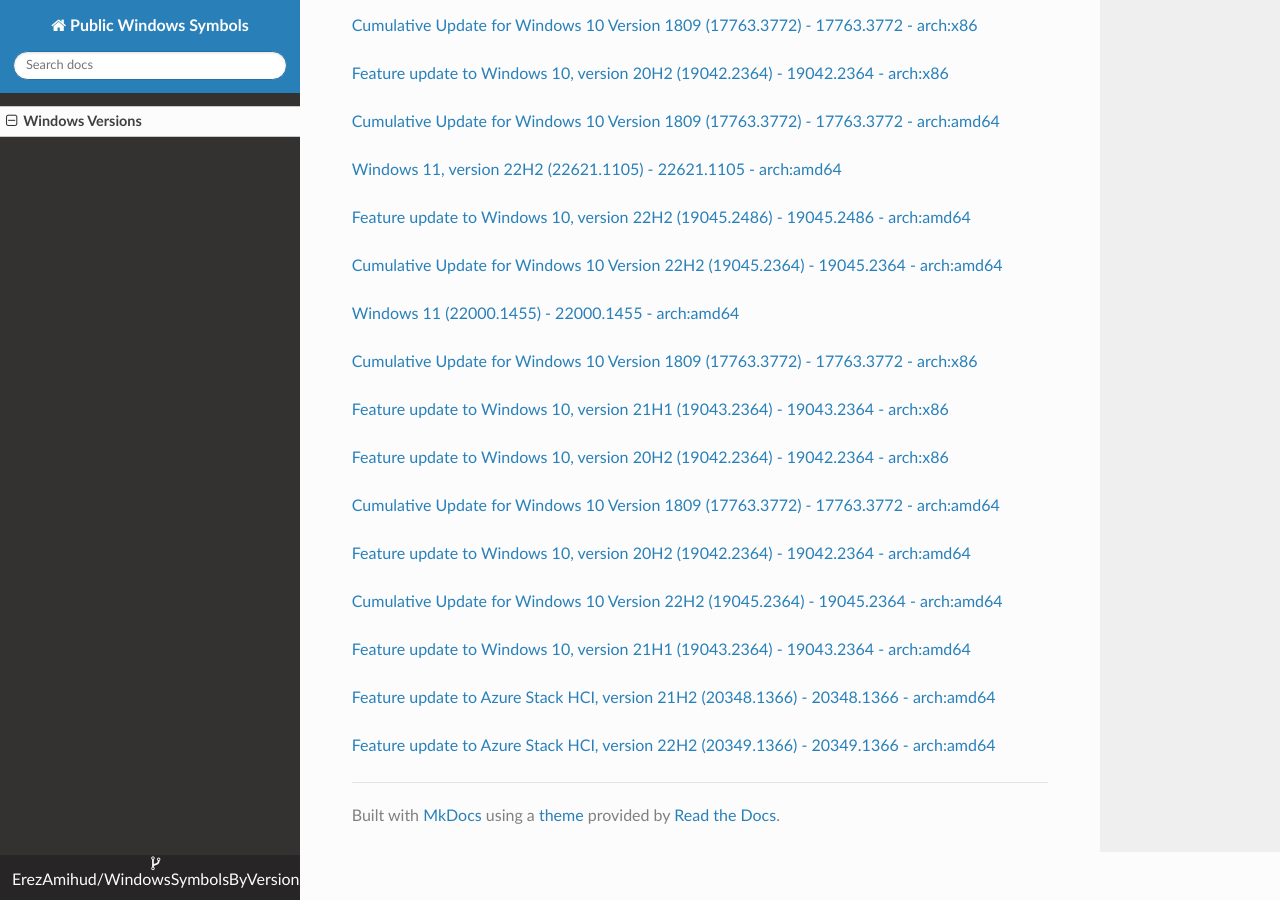
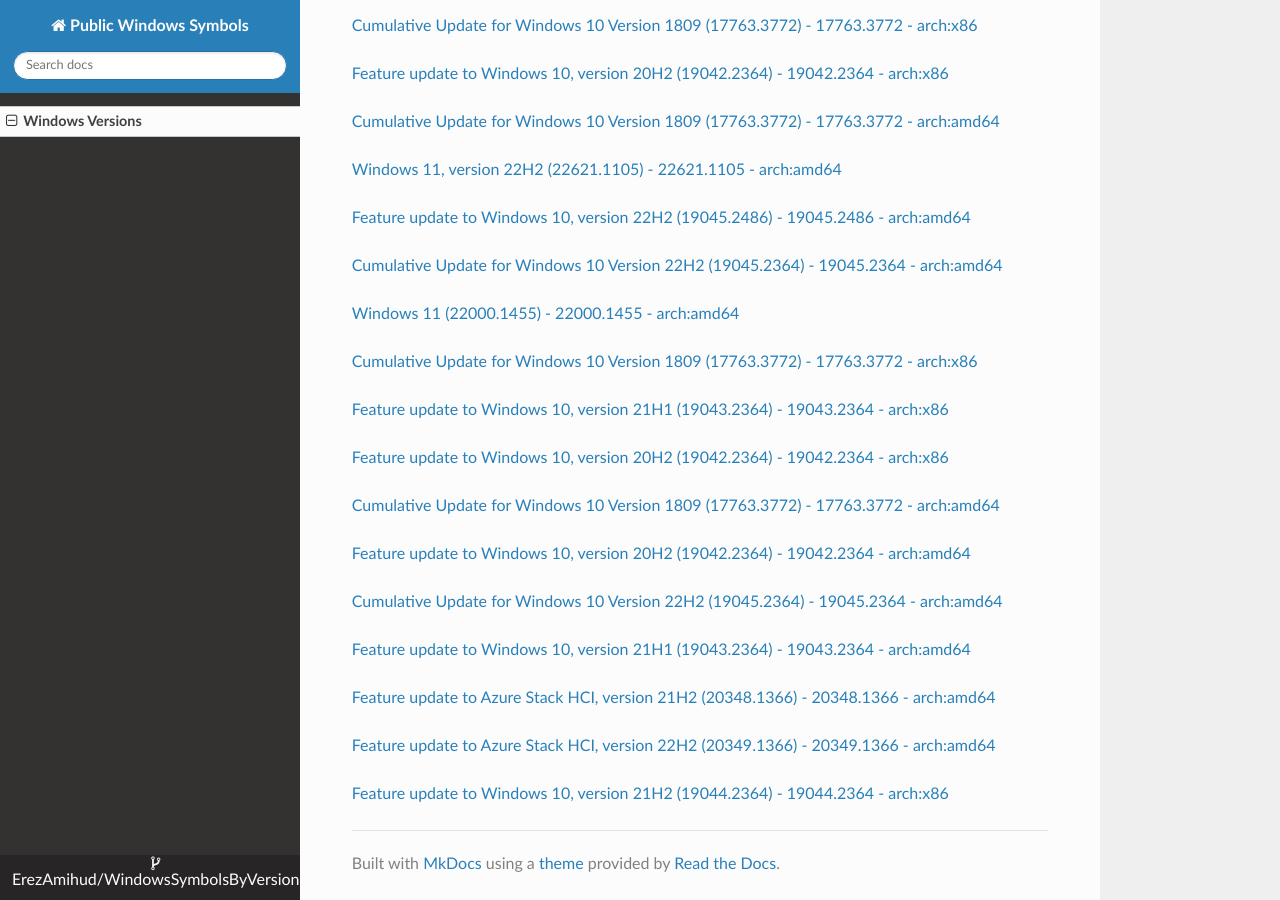
Before and after one commit to ErezAmihud/WindowsSymbolsByVersion, an MkDocs documentation site: the page built from docs/index.md, in a window 1280 px wide and 900 px high, scrolled down 43469 px. Built offline with MkDocs 1.6.1, drawn with Linux system fonts in a browser that asks for light colours; nearby versions of some CDN libraries.

Commit message:
Automated commit, add manifest for 3f44de05-9072-4ce1-a908-ea52ca0970b1

```diff
--- a/docs/index.md
+++ b/docs/index.md
@@ -2548,3 +2548,6 @@
 
 
 [Feature update to Azure Stack HCI, version 22H2 (20349.1366) - 20349.1366 - arch:amd64](https://github.com/ErezAmihud/WindowsSymbolsByVersion/blob/main/manifests/cc450dcf-cf3d-4a7e-a56e-618276a30ca2.manifest)
+
+
+[Feature update to Windows 10, version 21H2 (19044.2364) - 19044.2364 - arch:x86](https://github.com/ErezAmihud/WindowsSymbolsByVersion/blob/main/manifests/3f44de05-9072-4ce1-a908-ea52ca0970b1.manifest)
```
Also changed, not shown: process_builds.json (+1 -1 lines), 1 other file.
